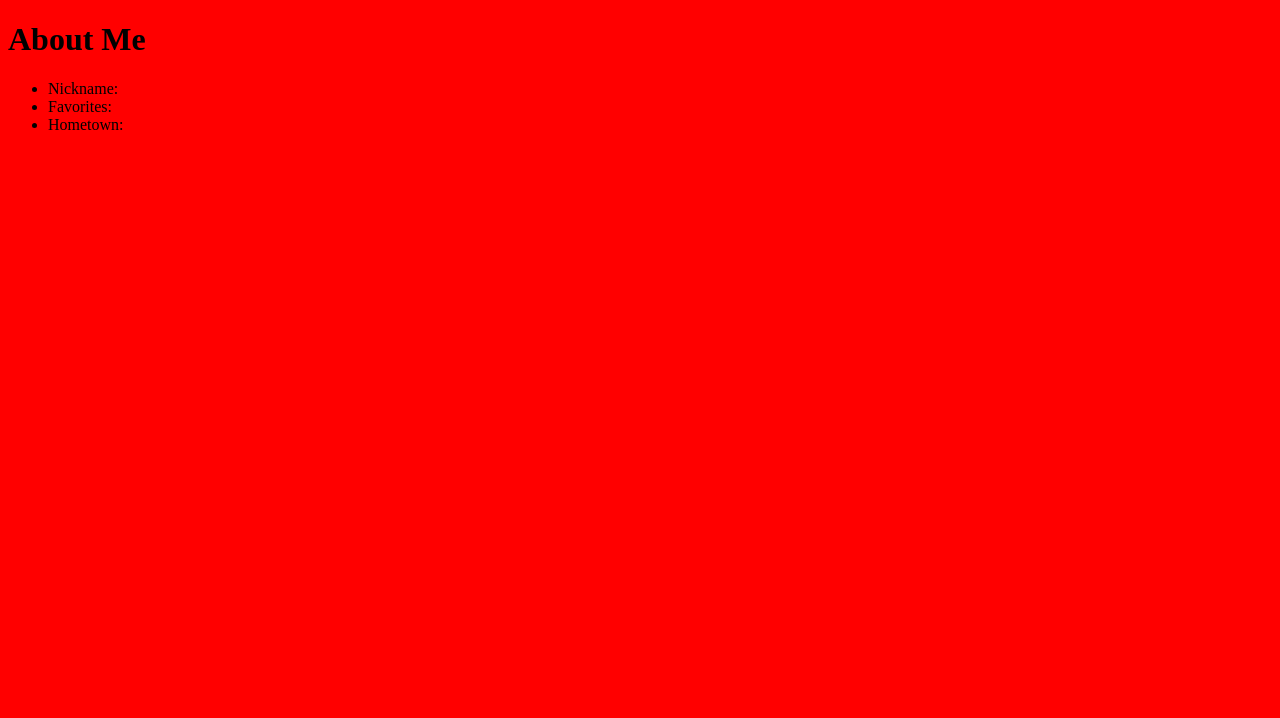
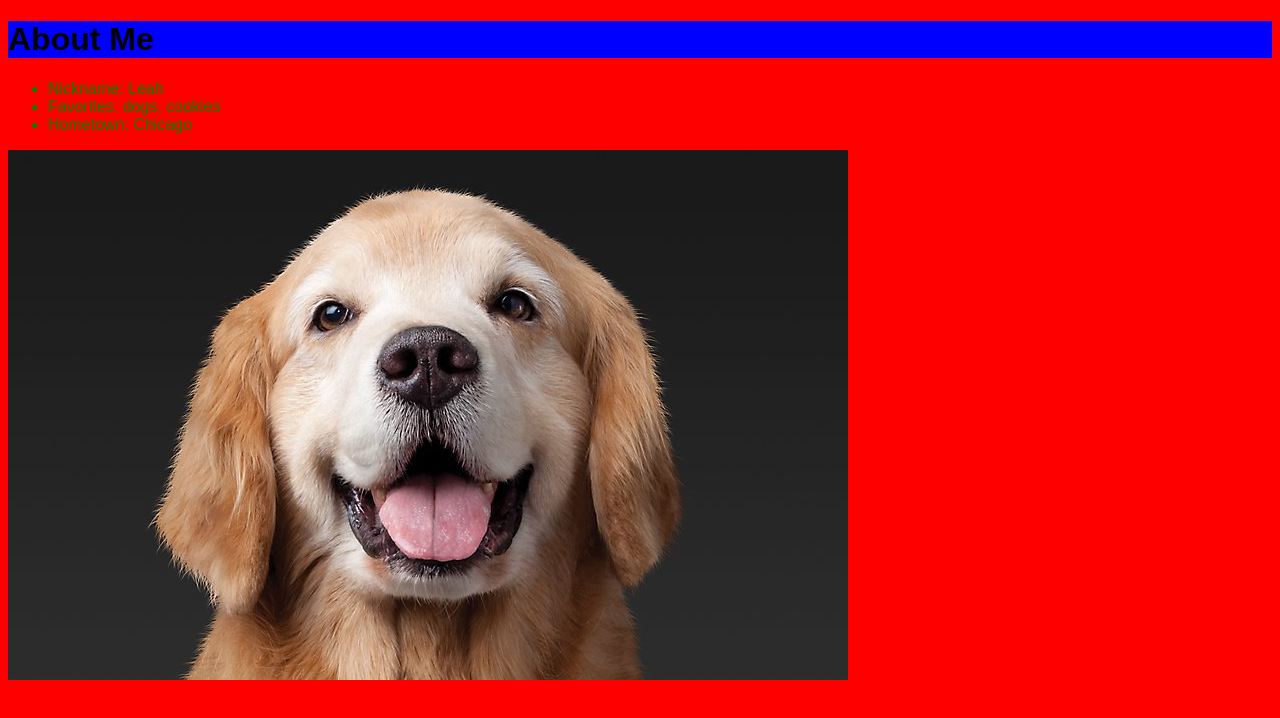
Before and after one commit to lrivkin/lambdaschool, a plain HTML site: page homework4/myfile.html in a window 1280 px wide. Drawn offline with Linux system fonts and the light colour scheme.

Commit message:
finished homework 4

```diff
--- a/homework4/myfile.html
+++ b/homework4/myfile.html
@@ -2,14 +2,13 @@
 <html>
 <body>
 
-<h1>About Me</h1>
+<h1 id = "aboutme">About Me</h1>
 
 <ul>
 	<li>Nickname: <span id="nickname"></span>
 	<li>Favorites:  <span id="favorites"></span>
 	<li>Hometown: <span id="hometown"></span>
 </ul>
-
 <script src="script.js"></script>
 </body>
 </html>
--- a/homework4/script.js
+++ b/homework4/script.js
@@ -1 +1,27 @@
 document.body.style.backgroundColor = "red";
+document.getElementById("aboutme").style.backgroundColor = "blue";
+document.body.style.fontFamily = "sans-serif";
+var temp = document.createTextNode("Leah");
+var selector = document.getElementById("nickname");
+selector.appendChild(temp);
+
+var temp = document.createTextNode("dogs, cookies");
+document.getElementById("favorites").appendChild(temp);
+
+var temp = document.createTextNode("Chicago");
+document.getElementById("hometown").appendChild(temp);
+
+var c = document.getElementsByTagName('li');
+var i;
+for (i = 0; i < c.length; i++) {
+  c[i].className += " listitem";
+}
+var c = document.getElementsByClassName("listitem");
+for (i=0; i< c.length; i++) {
+  c[i].style.color = "green";
+}
+
+var x = document.createElement("img");
+x.src= 'doggie.jpg';
+x.alt = "Dog";
+document.body.appendChild(x);
```
Also changed, not shown: homework4/doggie.jpg (added).
